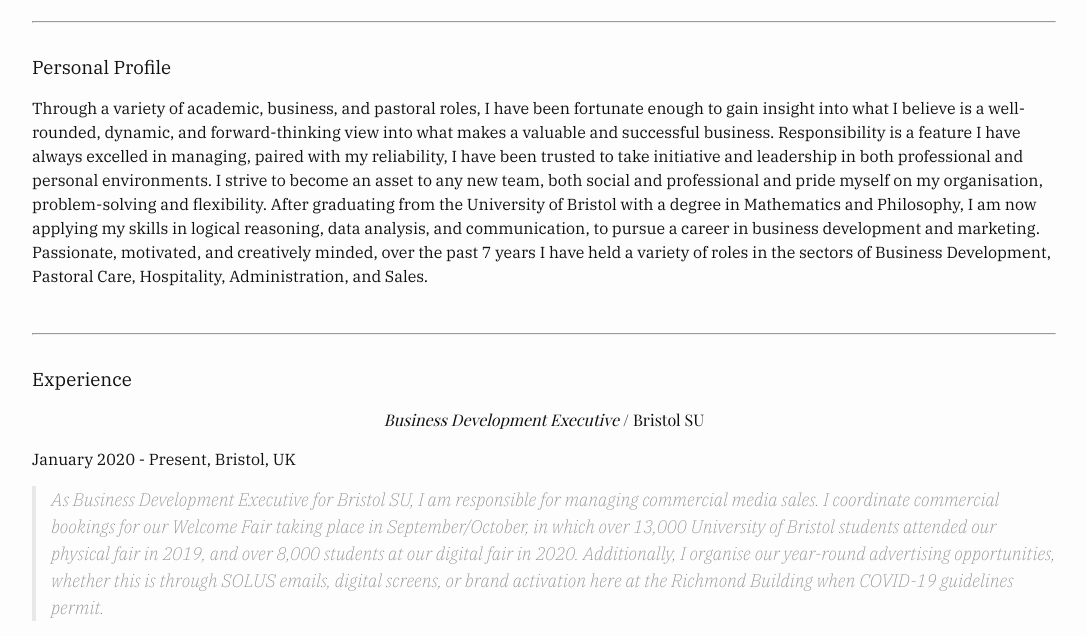
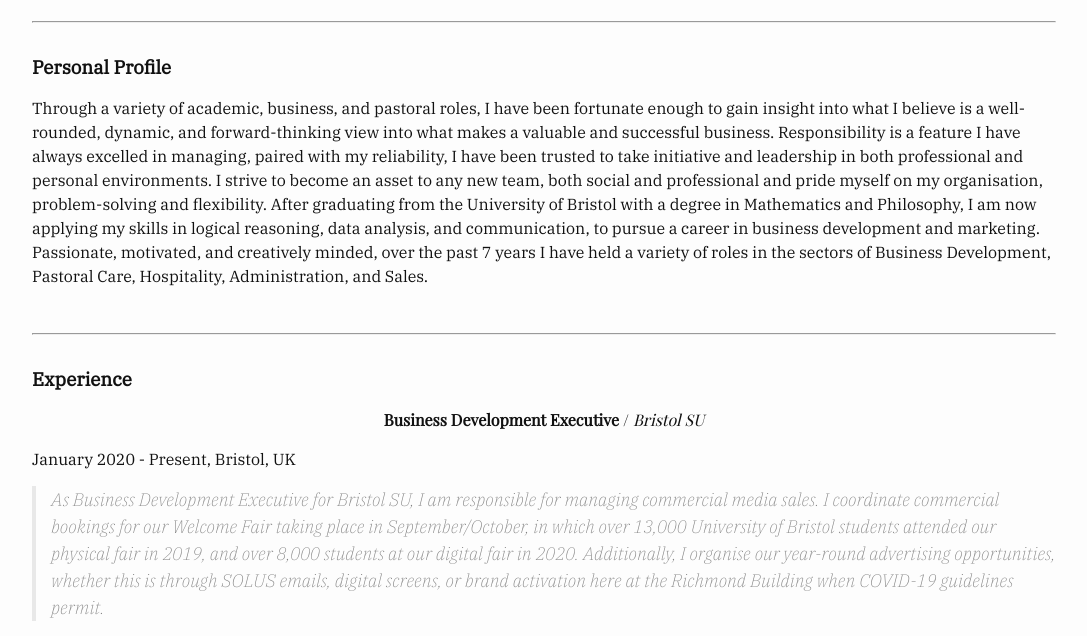
Before and after one commit to elliebunny/elliebunny.github.io, a Jekyll site: the page built from index.markdown, in a window 1280 px wide, cut to the strip 541-1177 px from the top of the page. Shown: the whole strip, without its empty margins (96-1183 px from the left). Built offline with Jekyll 4.4.1, drawn with Linux system fonts in a browser that asks for light colours.

Commit message:
Adding Bold

```diff
--- a/index.markdown
+++ b/index.markdown
@@ -8,14 +8,14 @@ layout: default
 
 <hr>
 
-### Personal Profile
+### **Personal Profile**
 
 Through a variety of academic, business, and pastoral roles, I have been fortunate enough to gain insight into what I believe is a well-rounded, dynamic, and forward-thinking view into what makes a valuable and successful business. Responsibility is a feature I have always excelled in managing, paired with my reliability, I have been trusted to take initiative and leadership in both professional and personal environments. I strive to become an asset to any new team, both social and professional and pride myself on my organisation, problem-solving and flexibility. After graduating from the University of Bristol with a degree in Mathematics and Philosophy, I am now applying my skills in logical reasoning, data analysis, and communication, to pursue a career in business development and marketing.
 Passionate, motivated, and creatively minded, over the past 7 years I have held a variety of roles in the sectors of Business Development, Pastoral Care, Hospitality, Administration, and Sales.
 
 <hr>
 
-### Experience
-#### *Business Development Executive* / Bristol SU
+### **Experience**
+#### **Business Development Executive** / *Bristol SU*
 January 2020 - Present, Bristol, UK
 > As Business Development Executive for Bristol SU, I am responsible for managing commercial media sales. I coordinate commercial bookings for our Welcome Fair taking place in September/October, in which over 13,000 University of Bristol students attended our physical fair in 2019, and over 8,000 students at our digital fair in 2020. Additionally, I organise our year-round advertising opportunities, whether this is through SOLUS emails, digital screens, or brand activation here at the Richmond Building when COVID-19 guidelines permit.
```
